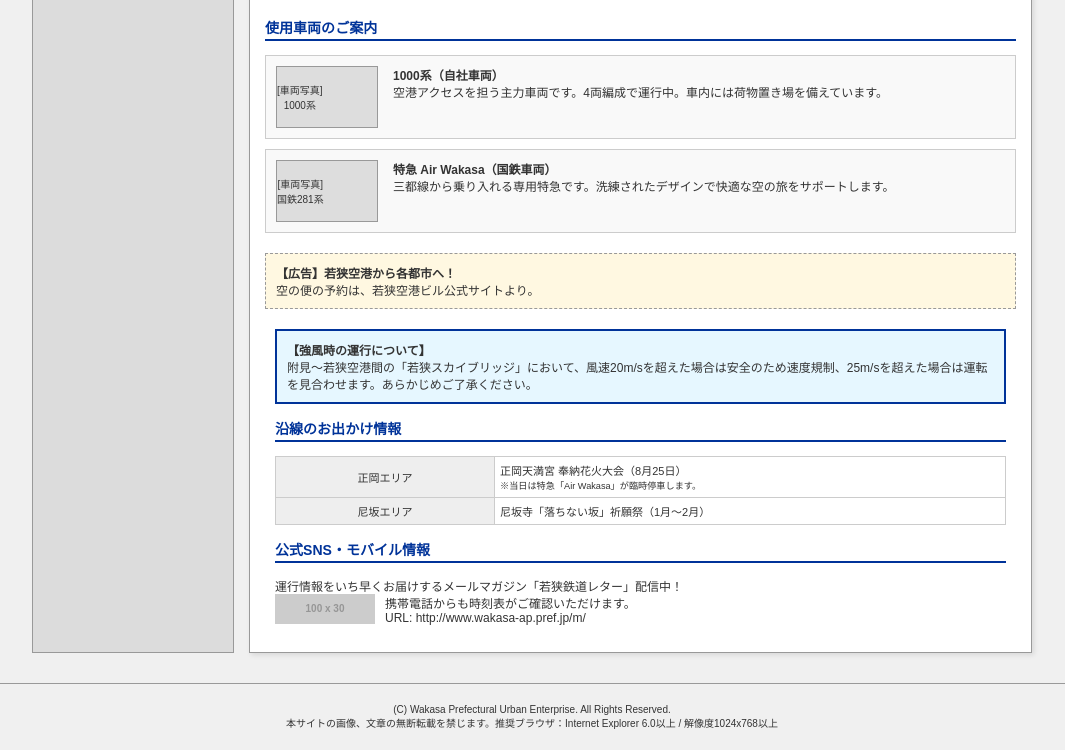
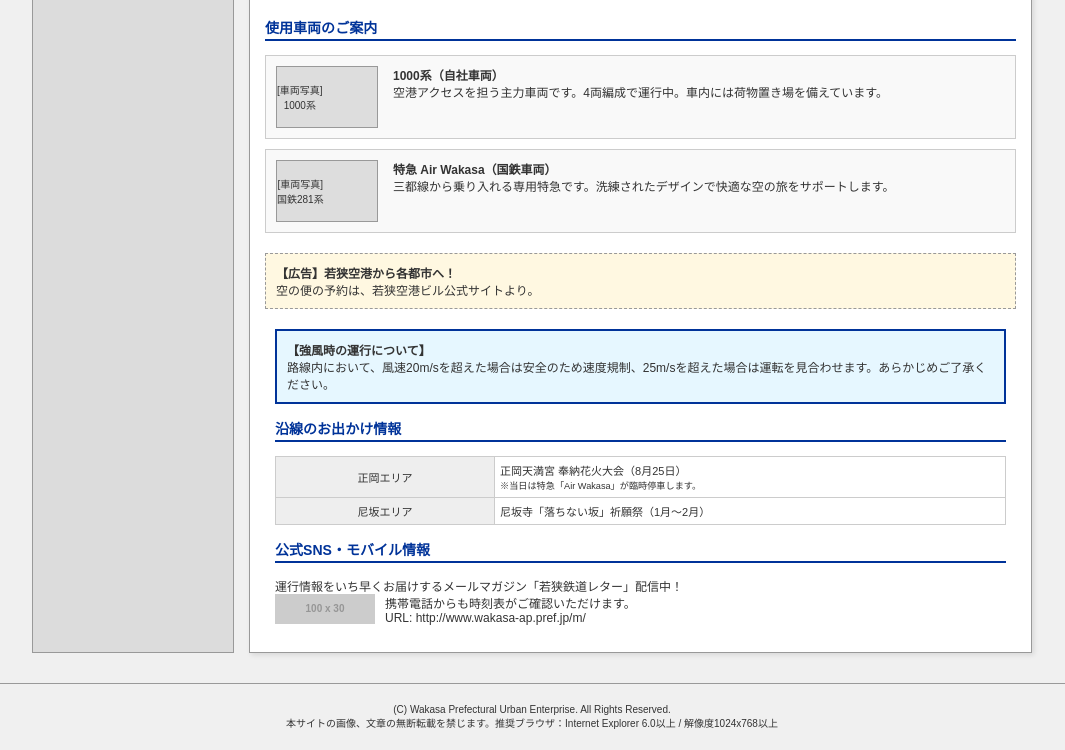
Before and after one commit to Fictional-Railway/Wakasa-Airport-Access, a plain HTML site: page index.html in a window 1280 px wide. Shown: the part 1165-1915 px from the top of the page, without its empty margins (108-1173 px from the left). Drawn offline with Linux system fonts and the light colour scheme; placeholder pictures from the web are drawn by us.

Commit message:
Update index.html

```diff
--- a/index.html
+++ b/index.html
@@ -266,7 +266,7 @@
         </div>
 <div style="margin-top:20px; border: 2px double #003399; padding: 10px; background-color: #e6f7ff; margin-left: 10px; margin-right: 10px;">
         <strong>【強風時の運行について】</strong><br>
-        附見〜若狭空港間の「若狭スカイブリッジ」において、風速20m/sを超えた場合は安全のため速度規制、25m/sを超えた場合は運転を見合わせます。あらかじめご了承ください。
+        路線内において、風速20m/sを超えた場合は安全のため速度規制、25m/sを超えた場合は運転を見合わせます。あらかじめご了承ください。
     </div>
 
     <div style="margin-left: 10px; margin-right: 10px;">
```
